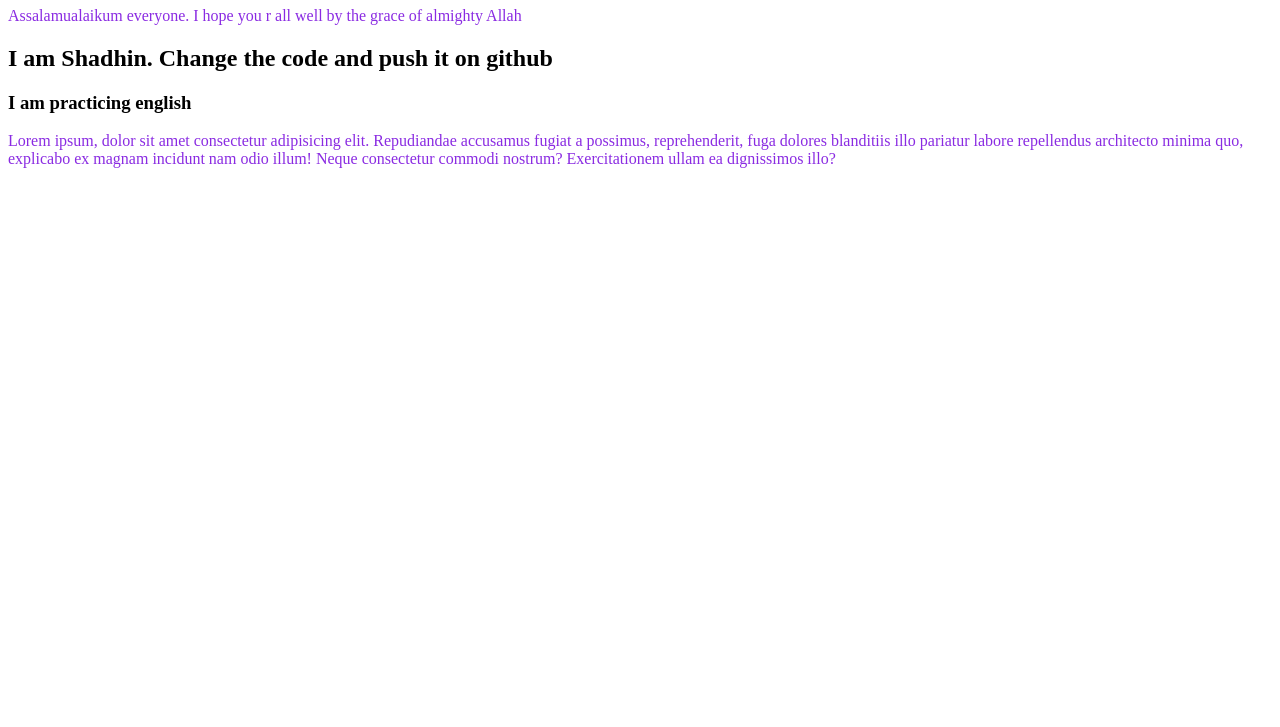
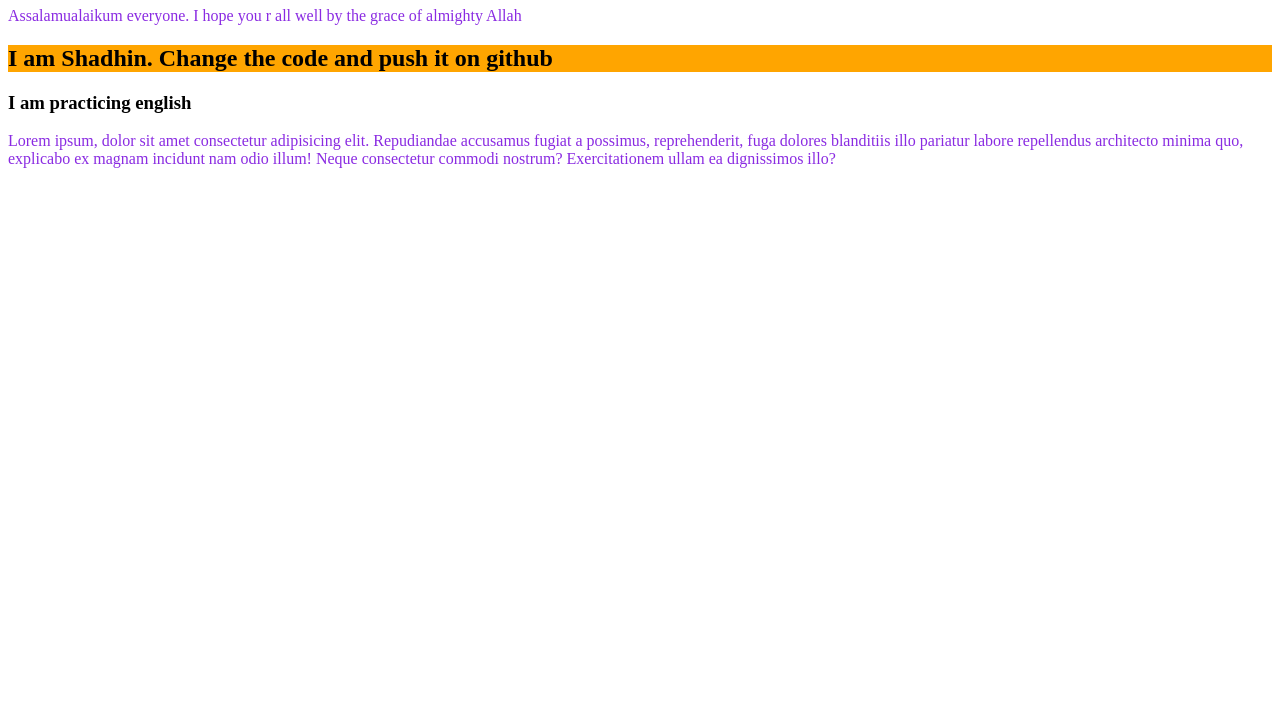
Before and after one commit to SHShadhin/my-second-repo, a plain HTML site: page index.html in a window 1280 px wide. Shown: the part 73-800 px from the top of the page. Drawn offline with Linux system fonts and the light colour scheme.

Commit message:
change the color

```diff
--- a/style.css
+++ b/style.css
@@ -1,3 +1,6 @@
 p{
   color:blueviolet;
 }
+h2{
+  background-color: orange;
+}
```
